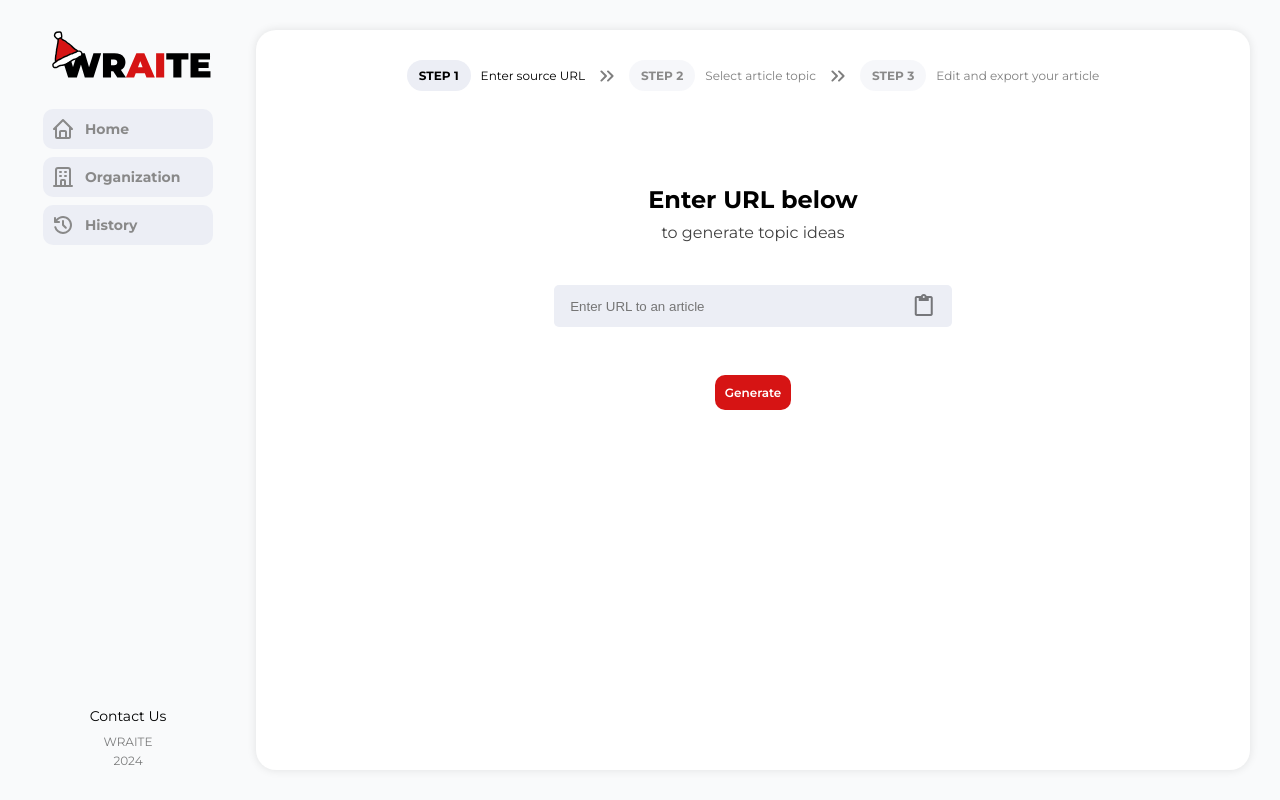
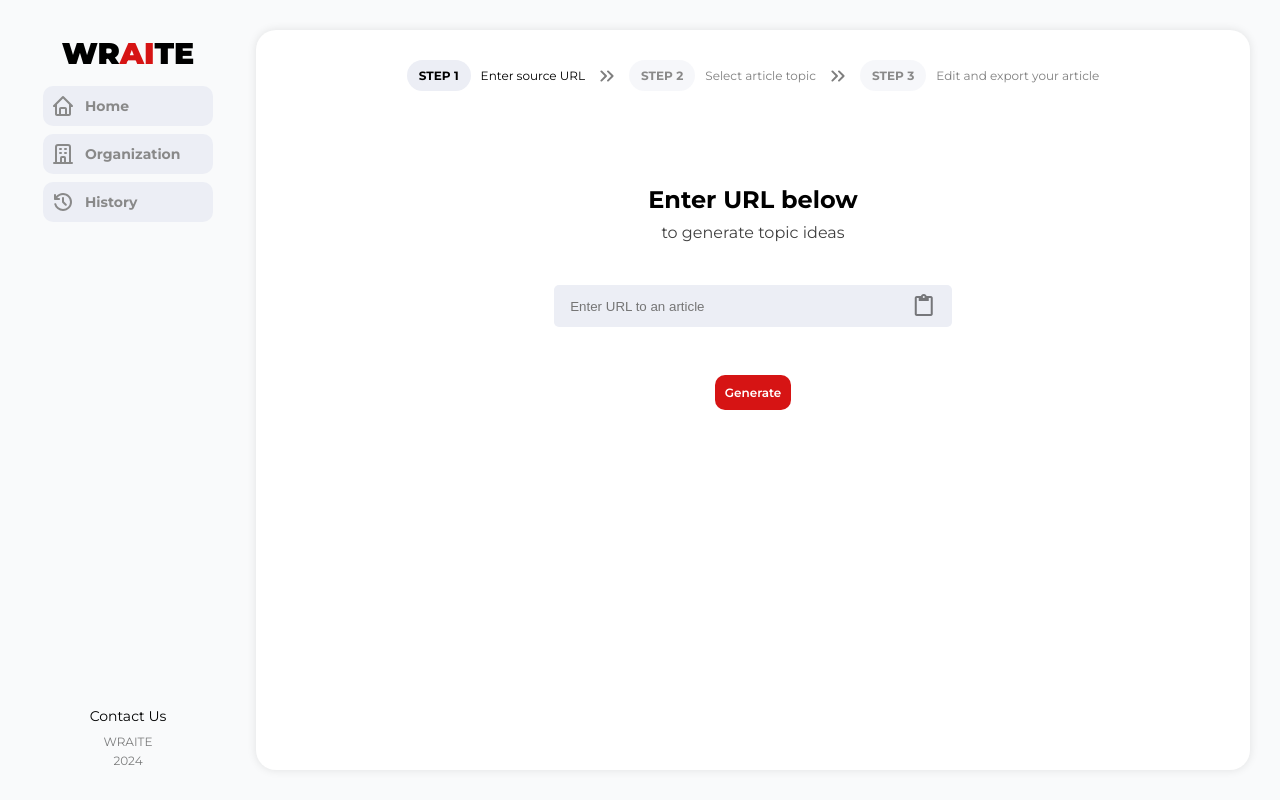
Before and after one commit to News-AIgency/App, a Vue app in the folder frontend/: page / in a window 1280 px wide. Built offline with nearby package versions, Linux system fonts and the light colour scheme.

Commit message:
icon and logo updated

```diff
--- a/frontend/index.html
+++ b/frontend/index.html
@@ -2,7 +2,7 @@
 <html lang="en">
   <head>
     <meta charset="UTF-8" />
-    <link rel="icon" href="/pencil.ico" />
+    <link rel="icon" href="/pen.png" />
     <meta name="viewport" content="width=device-width, initial-scale=1.0" />
     <title>Wraite</title>
   </head>
--- a/frontend/src/App.vue
+++ b/frontend/src/App.vue
@@ -1,16 +1,16 @@
 <template>
   <div class="page-wrapper">
     <nav class="navbar">
-      <!-- <a class="navbar-logo" @click="goToStart"
+      <div class="menu-container">
+        <a class="navbar-logo" @click="goToStart"
         >WR<span class="text-accent">AI</span>TE</a
-      > -->
-      <div class="menu-container">
-        <img
-          class="navbar-logo"
+      >
+        <!-- <img
+          clas>s="navbar-logo"
           src="../public/logo.svg"
           @click="goToStart"
           alt="WrAIte XMAS logo <3"
-        />
+        /> -->
         <div class="navbar-item">
           <a href=""
             ><svg
@@ -92,6 +92,7 @@ function mailTo() {
 
   .navbar-logo {
     font-size: 22px;
+    margin: auto;
   }
 }
 
@@ -115,7 +116,8 @@ function mailTo() {
 }
 
 .navbar-logo {
-  margin-bottom: 15px;
+  font-size: 30px;
+  margin: auto;
   cursor: pointer;
 }
 .navbar-item {
```
Also changed, not shown: frontend/public/pen.png (added).
